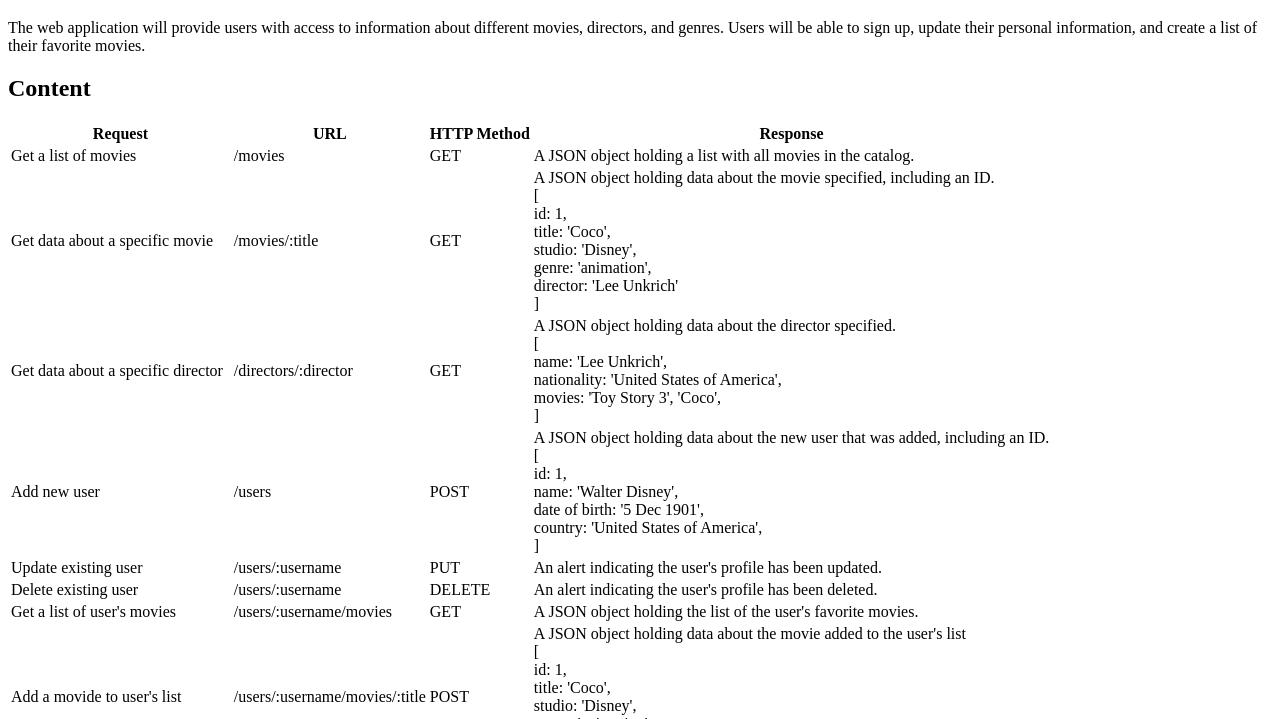
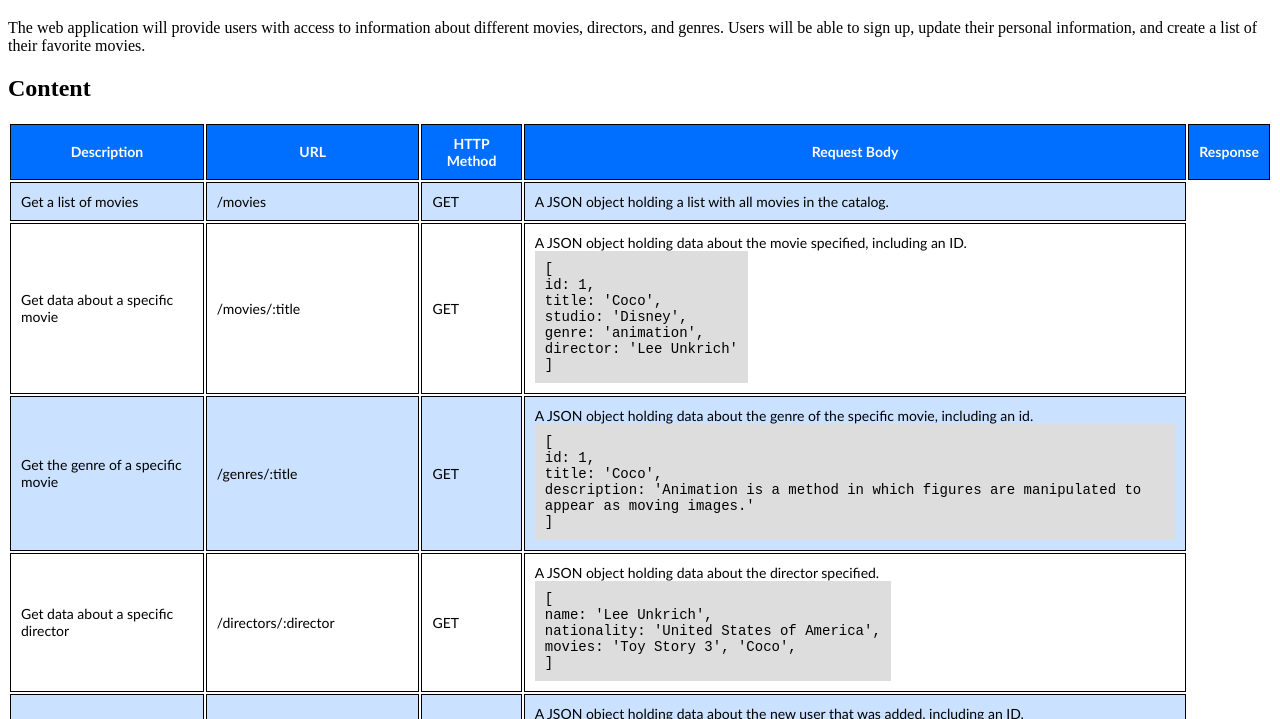
Before and after one commit to MaiaraLopes/Achievement-2, a website: page public/documentation.html in a window 1280 px wide. Shown: the part 61-780 px from the top of the page. Drawn offline with Linux system fonts and the light colour scheme.

Commit message:
Added genres code to index.js and documentation.html. Styled the table in documentation.html

```diff
--- a/index.js
+++ b/index.js
@@ -67,6 +67,10 @@ app.get("/movies/:title", function (req, res) {
   res.send("Successful GET request returning data on the specified movie.");
 });
 
+app.get("genres/:name", function (req, res) {
+  res.send("Successful GET request returning data on the movie genre.");
+});
+
 app.get("/directors/:director", function (req, res) {
   res.send("Successful GET request returning data on the specified director.");
 });
--- a/public/documentation.html
+++ b/public/documentation.html
@@ -4,6 +4,7 @@
     <meta charset="UTF-8" />
     <meta http-equiv="X-UA-Compatible" content="IE=edge" />
     <meta name="viewport" content="width=device-width, initial-scale=1.0" />
+    <link rel="stylesheet" href="styles.css">
     <title>Movies API</title>
   </head>
   <body>
@@ -17,9 +18,10 @@
     <h2>Content</h2>
     <table>
       <tr>
-        <th>Request</th>
+        <th>Description</th>
         <th>URL</th>
         <th>HTTP Method</th>
+        <th>Request Body</th>
         <th>Response</th>
       </tr>
 
@@ -38,14 +40,27 @@
         <td>GET</td>
         <td>
           A JSON object holding data about the movie specified, including an ID.</br>
-          [</br>
+          <code>[</br>
           id: 1, </br>
           title: 'Coco', </br>
           studio: 'Disney', </br>
           genre: 'animation', </br>
           director: 'Lee Unkrich' </br>
-          ]
+          ]</code>
         </td>
+      </tr>
+
+      <tr>
+          <td>Get the genre of a specific movie</td>
+          <td>/genres/:title</td>
+          <td>GET</td>
+          <td>A JSON object holding data about the genre of the specific movie, including an id.</br>
+            <code>[</br>
+            id: 1,</br>
+            title: 'Coco',</br>
+            description: 'Animation is a method in which figures are manipulated to appear as moving images.'</br>
+            ]</code>
+            </td>
       </tr>
 
       <tr>
@@ -53,11 +68,11 @@
           <td>/directors/:director</td>
           <td>GET</td>
           <td>A JSON object holding data about the director specified.</br>
-            [</br>
+            <code>[</br>
             name: 'Lee Unkrich',</br>
             nationality: 'United States of America',</br>
             movies: 'Toy Story 3', 'Coco',</br>
-            ]
+            ]</code>
             </td>
       </tr>
 
@@ -68,12 +83,12 @@
           <td>/users</td>
           <td>POST</td>
           <td>A JSON object holding data about the new user that was added, including an ID.</br>
-            [</br>
+            <code>[</br>
             id: 1,</br>
             name: 'Walter Disney',</br>
             date of birth: '5 Dec 1901',</br>
             country: 'United States of America',</br>
-            ]</br>
+            ]</code>
             </td>
       </tr>
 
@@ -97,21 +112,32 @@
           <td>Get a list of user's movies</td>
           <td>/users/:username/movies</td>
           <td>GET</td>
-          <td>A JSON object holding the list of the user's favorite movies.</td>
+          <td>A JSON array holding the list of the user's favorite movies.</br>
+            <code>[</br>
+            {</br>
+            id: 1,</br>
+            title: 'Coco',</br>
+            studio: 'Disney',</br>
+            genre: 'animation',</br>
+            director: 'Lee Unkrich'</br>
+            },</br></br>
+            ...</br></br>
+            ]</code>
+         </td>
       </tr>
 
       <tr>
-          <td>Add a movide to user's list</td>
+          <td>Add a movie to user's list</td>
           <td>/users/:username/movies/:title</td>
           <td>POST</td>
           <td>A JSON object holding data about the movie added to the user's list</br>
-            [</br>
+            <code>[</br>
             id: 1, </br>
             title: 'Coco', </br>
             studio: 'Disney', </br>
             genre: 'animation', </br>
             director: 'Lee Unkrich' </br>
-            ]
+            ]</code>
             </td>
       </tr>
 
--- /dev/null
+++ b/public/styles.css
@@ -0,0 +1,28 @@
+table {
+  font-family: Calibri, Arial;
+  font-size: 14px;
+  width: 100%;
+}
+
+th {
+  font-weight: bolder;
+  background-color: rgb(0, 110, 255);
+  color: white;
+}
+
+td,
+th {
+  border: 1px solid black;
+  padding: 10px;
+}
+
+tr:nth-child(even) {
+  background-color: rgb(202, 225, 255);
+}
+
+code {
+  display: block;
+  background-color: #dddddd;
+  padding: 10px;
+  width: fit-content;
+}
```
